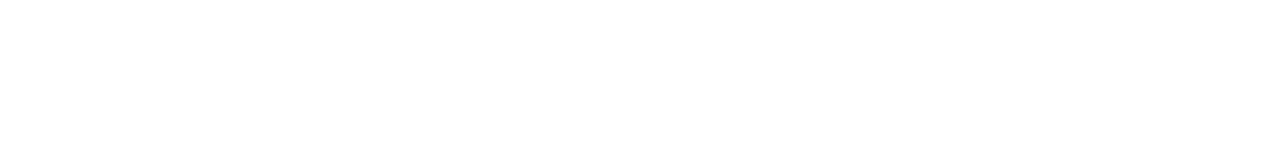
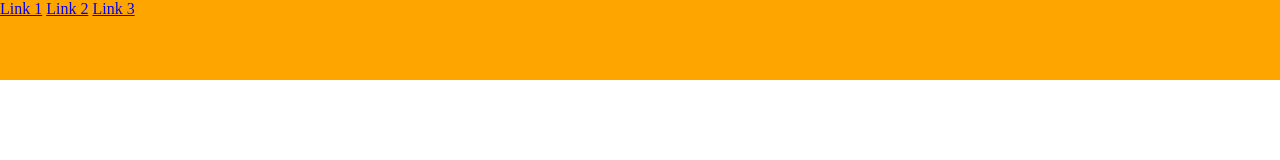
Before and after one commit to BrianEmilius/how-to-merge, a plain HTML site: page index.html in a window 1280 px wide. Drawn offline with Linux system fonts and the light colour scheme.

Commit message:
Nav added

```diff
--- /dev/null
+++ b/assets/css/navigation.css
@@ -0,0 +1,4 @@
+.nav {
+    height: 80px;
+    background-color: orange;
+}
--- a/assets/css/style.css
+++ b/assets/css/style.css
@@ -1,3 +1,4 @@
+@import "./navigation.css";
 body {
-	margin: 0;
+    margin: 0;
 }
--- a/index.html
+++ b/index.html
@@ -1,12 +1,18 @@
 <!DOCTYPE html>
 <html>
+
 <head>
     <title>How To Merge</title>
     <link rel="stylesheet" href="/assets/css/style.css">
 </head>
+
 <body>
     <header>
-
+        <nav class="nav">
+            <a class="nav__link" href="#">Link 1</a>
+            <a class="nav__link" href="#">Link 2</a>
+            <a class="nav__link" href="#">Link 3</a>
+        </nav>
     </header>
 
     <main>
@@ -17,4 +23,5 @@
 
     </footer>
 </body>
+
 </html>
```
Lines whose indentation alone changed are shown as unchanged.
